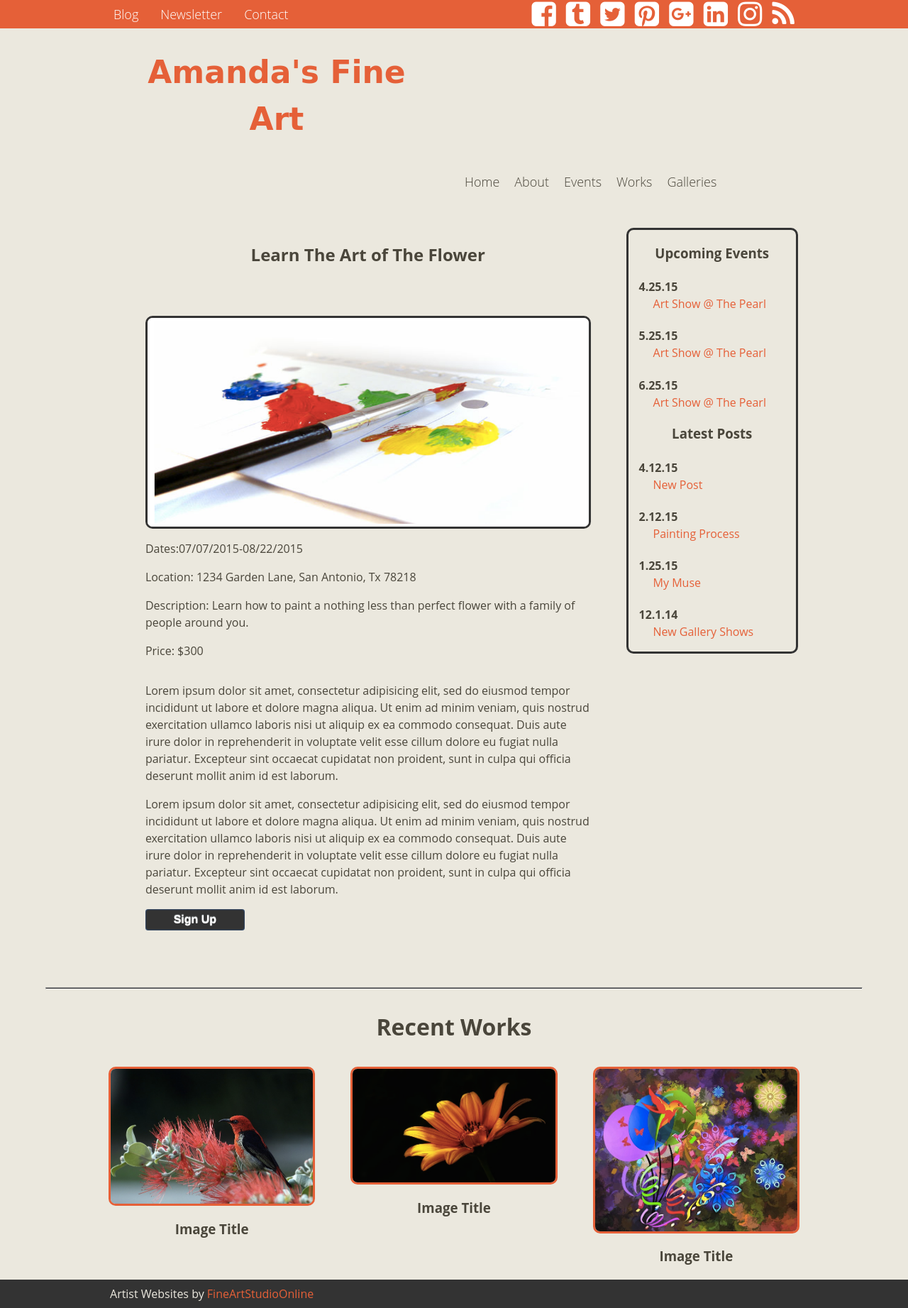
After one commit to afalsario/internettes-template, a PHP site: page /workshop.php in a window 1280 px wide. The commit adds this page. Shown: the whole page at 71% size. Run offline with PHP 8.4, Linux system fonts and the light colour scheme; some libraries are stand-ins or nearby versions; some web fonts are replaced.

Commit message:
css changes and arrangment changes

```diff
--- a/style.css
+++ b/style.css
@@ -1897,3 +1897,35 @@
   font-size: 16px;
   text-align: left;
 }
+
+.padding {
+  padding-bottom: 60px;
+}
+
+a.contact-button {
+   background-color: #333333;
+   border-radius: 4px;
+   -webkit-box-shadow: inset 0 0 2px 0 rgba(57, 140, 255, 0.8);
+   box-shadow: inset 0 0 2px 0 rgba(57, 140, 255, 0.8);
+   color: #fff;
+   font: bold 16px/1 "helvetica neue", helvetica, arial, sans-serif;
+   padding: 7px 20px;
+   text-shadow: 0 -1px 1px #EBF2F4;
+   width: 140px;
+   display:block;
+   text-align: center;
+   text-decoration:none; }
+
+a.contact-button:hover {
+   background-color: #fff;
+   cursor: pointer; }
+
+a.contact-button:active {
+   border-top: 1px solid #333333;
+   border-right: 1px solid #333333;
+   border-bottom: 1px solid #333333;
+   border-left: 1px solid #333333;
+   -webkit-box-shadow: inset 0 0 5px 2px #EBF2F4, 0 1px 0 #EBF2F4;
+   box-shadow: inset 0 0 5px 2px #EBF2F4, 0 1px 0 #EBF2F4; }
+
+}
--- /dev/null
+++ b/workshop.php
@@ -0,0 +1,42 @@
+<?php include 'masterindex.php' ?>
+<?php
+echo $header . $nav . $content_before;
+?>
+
+<h1>Learn The Art of The Flower</h1>
+<br></br>
+<div class="wrapper">
+    <div class="row">
+        <div class="large-12 small-12 columns">
+            <img class="image-blog" src="images/paint.png" style="width:600; height:300px;" alt=""/>
+        </div>
+         <div class="padding"></div>
+        <div class="large-12 small-12 columns">
+            <p>Dates:07/07/2015-08/22/2015</p>
+            <p>Location: 1234 Garden Lane, San Antonio, Tx 78218</p>
+            <p>Description: Learn how to paint a nothing less than perfect flower with a family of people around you.</p>
+            <p>Price: $300</p>
+        </div>
+    </div>
+
+        <p>Lorem ipsum dolor sit amet, consectetur adipisicing elit, sed do eiusmod
+        tempor incididunt ut labore et dolore magna aliqua. Ut enim ad minim veniam,
+        quis nostrud exercitation ullamco laboris nisi ut aliquip ex ea commodo
+        consequat. Duis aute irure dolor in reprehenderit in voluptate velit esse
+        cillum dolore eu fugiat nulla pariatur. Excepteur sint occaecat cupidatat non
+        proident, sunt in culpa qui officia deserunt mollit anim id est laborum.</p>
+
+        <p>Lorem ipsum dolor sit amet, consectetur adipisicing elit, sed do eiusmod
+        tempor incididunt ut labore et dolore magna aliqua. Ut enim ad minim veniam,
+        quis nostrud exercitation ullamco laboris nisi ut aliquip ex ea commodo
+        consequat. Duis aute irure dolor in reprehenderit in voluptate velit esse
+        cillum dolore eu fugiat nulla pariatur. Excepteur sint occaecat cupidatat non
+        proident, sunt in culpa qui officia deserunt mollit anim id est laborum.</p>
+<a href="" class="contact-button center">Sign Up</a>
+<div class="padding"></div>
+</div>
+
+
+
+    <?php echo $content_after; ?>
+<?php echo $footer; ?>
--- a/workshops.php
+++ b/workshops.php
@@ -30,6 +30,7 @@
 		</div>
 	</div>
 </div>
+<div class="padding"></div>
 
 <?php echo $content_after; ?>
 <?php echo $footer; ?>
```
